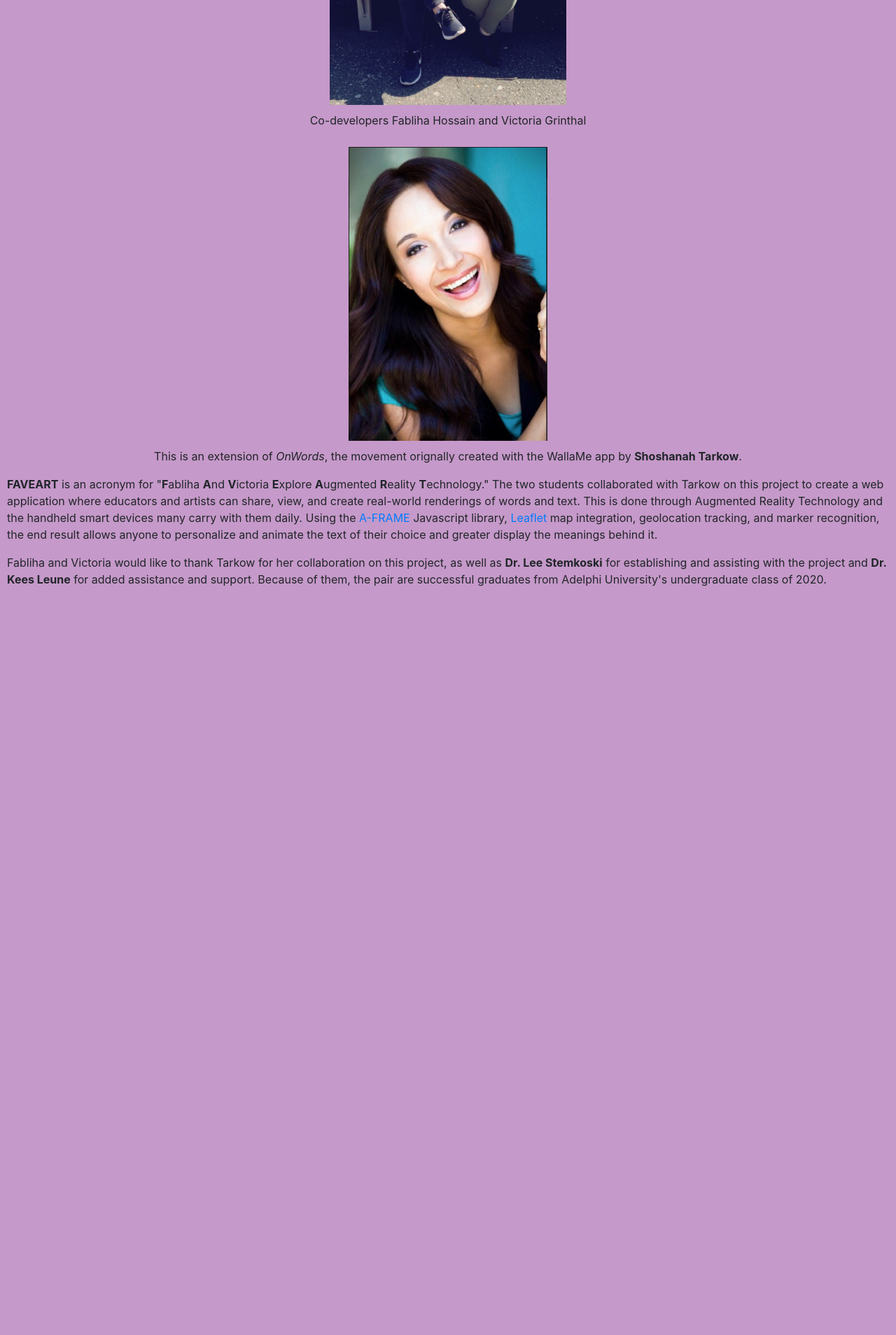
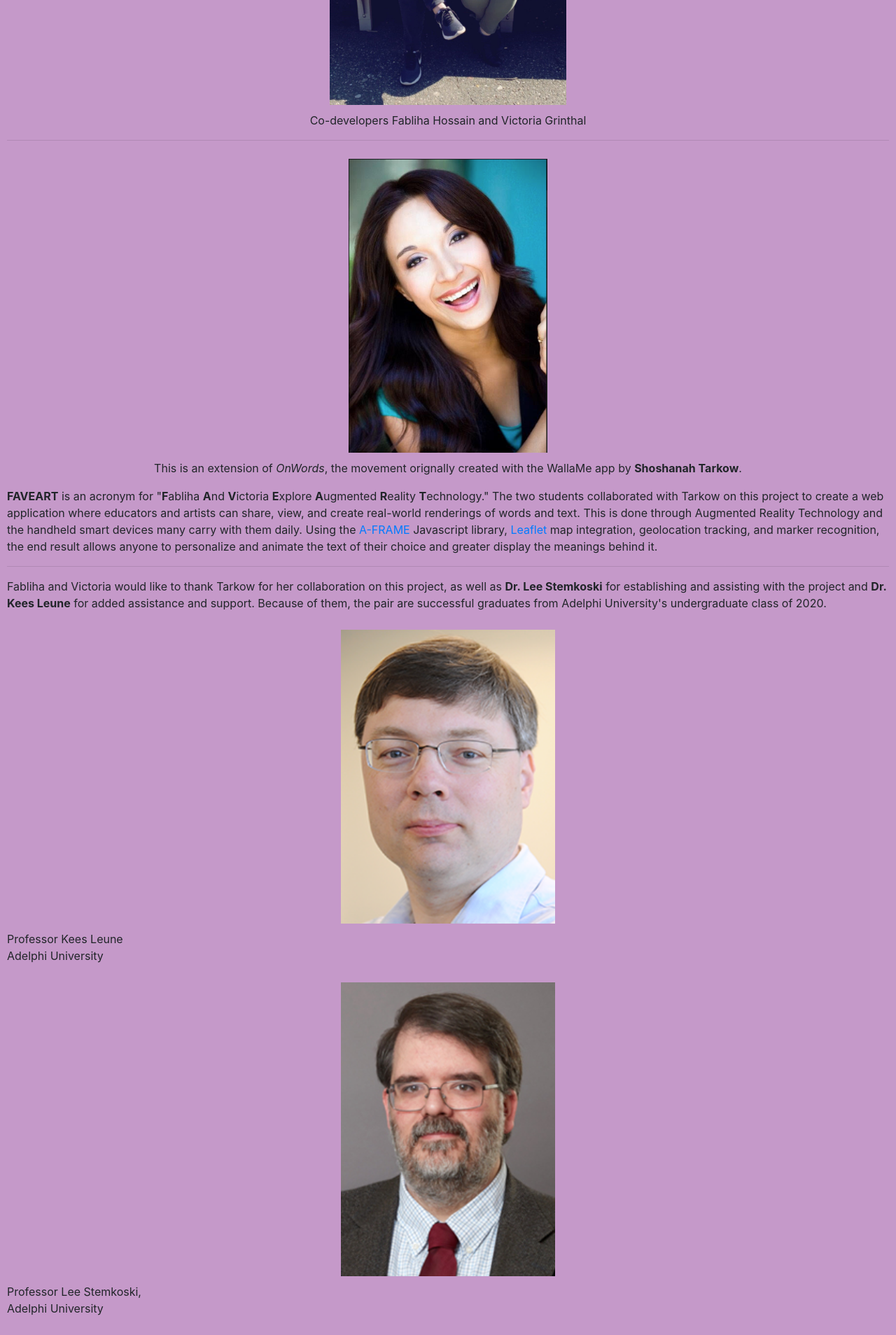
Before and after one commit to FablihaHossain/FAVEART-For-OnWords, a Flask app: page /about in a window 1280 px wide. Shown: the part 464-2372 px from the top of the page at 70% size. Before the commit the page ends 1302 px from the top, so only its background shows below. Run offline with Flask 2, Linux system fonts and the light colour scheme; some libraries are stand-ins or nearby versions.

Commit message:
S20SS2FAVE-77 About Page edits for Shoshanah, Stem and Leune

```diff
--- a/application/templates/about.html
+++ b/application/templates/about.html
@@ -8,10 +8,15 @@
 		<h1 style="text-align: center">About FAVEART for OnWords</h1>
 		<h5 style="text-align: center"><b><i>FAVEART for OnWords</i></b> is the senior-year computer science project of <b>Fabliha Hossain</b> and <b>Victoria Grinthal</b>, which allows users to visualize text of of any kind in the real world though their device cameras.</h5>
 		<img id="mainpic" src="static/FAVEARTDuo.jpg"alt="Co-developers Fabliha Hossain and Victoria Grinthal"><p style="text-align: center">Co-developers Fabliha Hossain and Victoria Grinthal</p>
+		<hr>
 		<img id="mainpic" src="static/Shoshanah.png"alt="OnWords Creator Shoshanah Tarkow"><p style="text-align: center">
 		This is an extension of <i>OnWords</i>, the movement orignally created with the WallaMe app by <b>Shoshanah Tarkow</b>.</p>
-		<p><b>FAVEART</b> is an acronym for "<b>F</b>abliha <b>A</b>nd <b>V</b>ictoria <b>E</b>xplore <b>A</b>ugmented <b>R</b>eality <b>T</b>echnology." The two students collaborated with Tarkow on this project to create a web application where educators and artists can share, view, and create real-world renderings of words and text. This is done through Augmented Reality Technology and the handheld smart devices many carry with them daily. Using the <a href="aframe.io"style="font-color:white;">A-FRAME</a> Javascript library, <a style="font-color:white;" href="leafletjs.com">Leaflet</a> map integration, geolocation tracking, and marker recognition, the end result allows anyone to personalize and animate the text of their choice and greater display the meanings behind it.</p>
+		<p><b>FAVEART</b> is an acronym for "<b>F</b>abliha <b>A</b>nd <b>V</b>ictoria <b>E</b>xplore <b>A</b>ugmented <b>R</b>eality <b>T</b>echnology." The two students collaborated with Tarkow on this project to create a web application where educators and artists can share, view, and create real-world renderings of words and text. This is done through Augmented Reality Technology and the handheld smart devices many carry with them daily. Using the <a href="aframe.io"style="font-color:white;">A-FRAME</a> Javascript library, <a style="font-color:white;" href="leafletjs.com">Leaflet</a> map integration, geolocation tracking, and marker recognition, the end result allows anyone to personalize and animate the text of their choice and greater display the meanings behind it.</p><hr>
 		<p>Fabliha and Victoria would like to thank Tarkow for her collaboration on this project, as well as <b>Dr. Lee Stemkoski</b> for establishing and assisting with the project and <b>Dr. Kees Leune</b> for added assistance and support. Because of them, the pair are successful graduates from Adelphi University's undergraduate class of 2020.</p>
+		<img id="mainpic" src="static/Leune.png"alt="Prof. Kees Leune"><p>Professor Kees Leune<br>
+		Adelphi University</p>
+		<img id="mainpic" src="static/Stemkoski.jpg"alt="Prof. Lee Stemkoski"><p>Professor Lee Stemkoski,<br>
+		Adelphi University</p>
 	</div>
 	</body>
 
```
